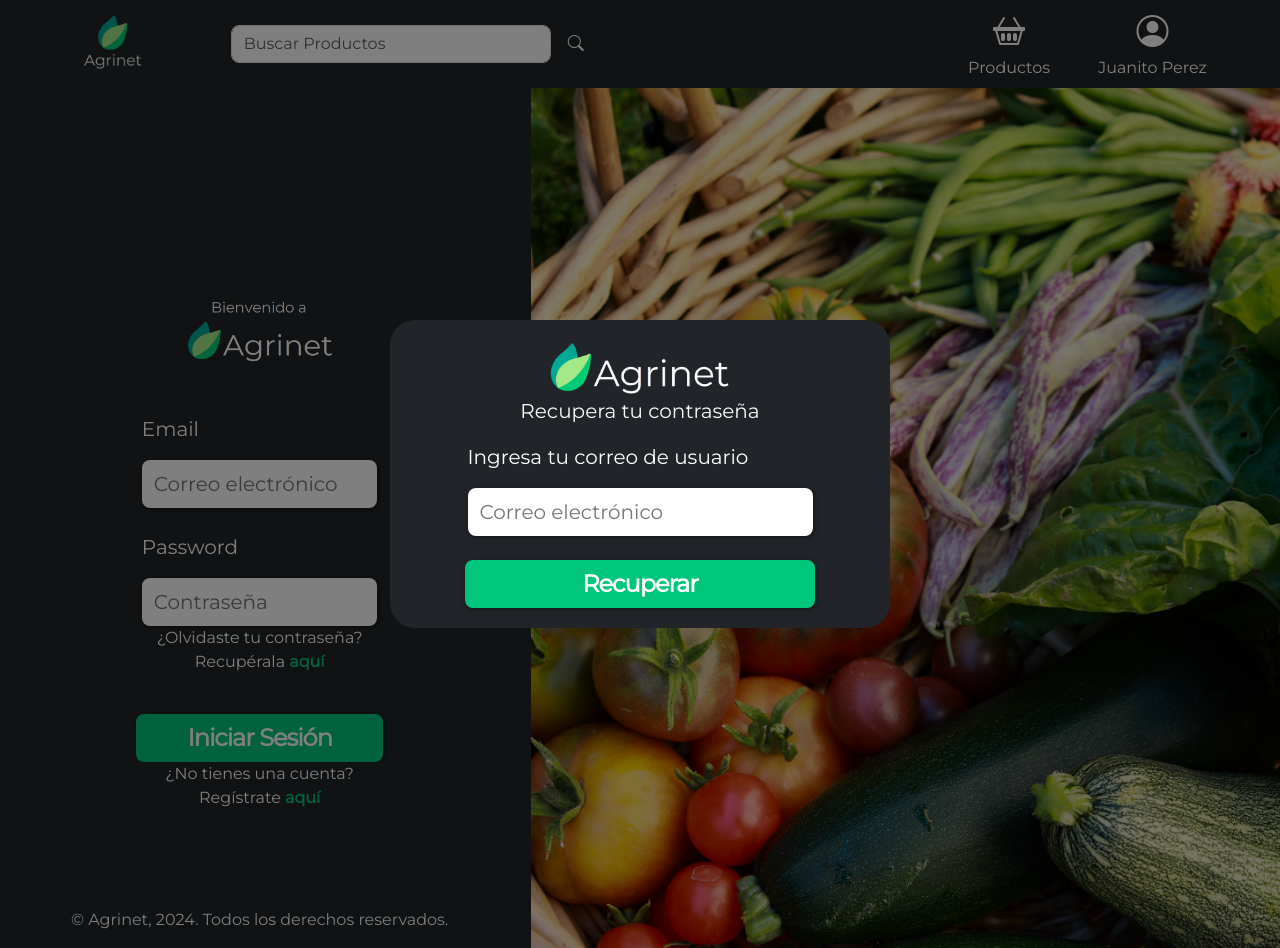
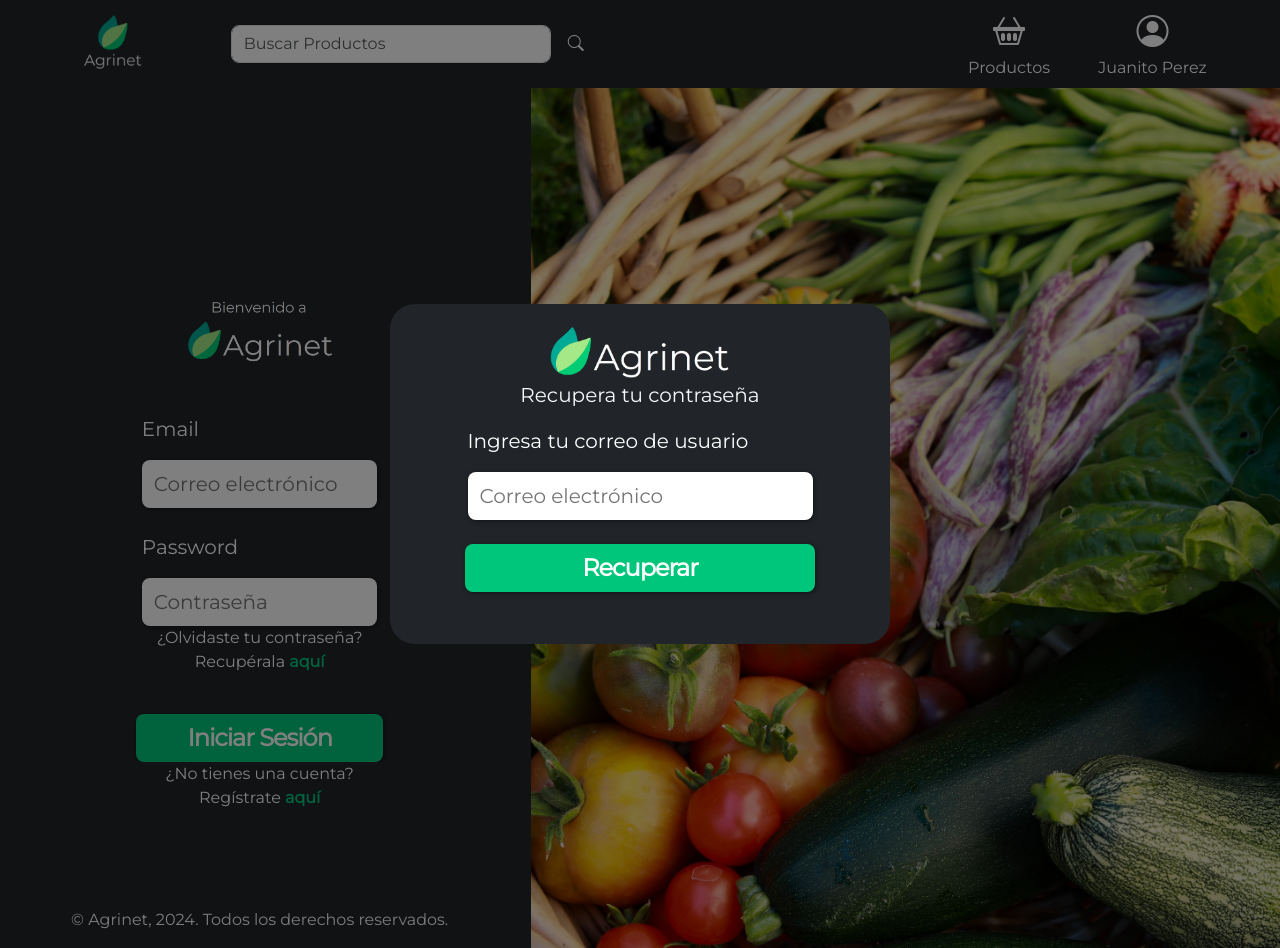
Before and after one commit to ctomrp/django-agrinet, a Django app: page /users/ in a window 1280 px wide, after a click on "aquí". Run offline with Django 5.2, Linux system fonts and the light colour scheme; some libraries are stand-ins or nearby versions.

Commit message:
mb modal

```diff
--- a/apps/users/templates/login.html
+++ b/apps/users/templates/login.html
@@ -64,7 +64,7 @@
                 />
               </div>
               <div class="d-flex justify-content-center">
-                <button type="submit" class="btn-custom mb-3">Recuperar</button>
+                <button type="submit" class="btn-custom mb-5">Recuperar</button>
               </div>
             </form>
           </div>
```
